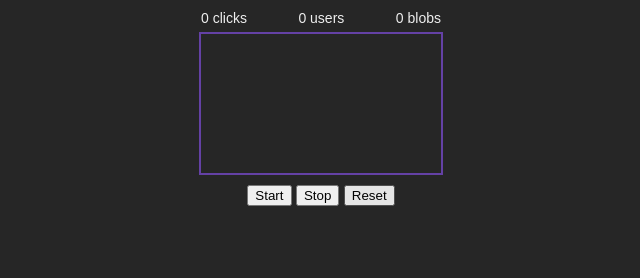
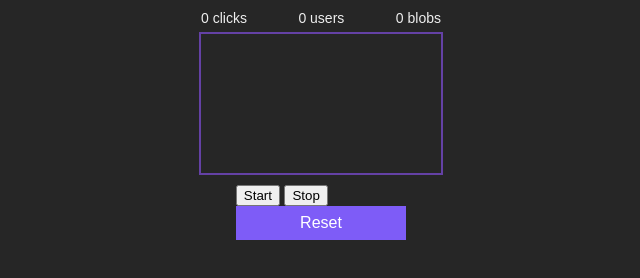
Before and after one commit to GriffinFoster06/smart-clickmap, a browser extension: page frontend/config.html in a window 1280 px wide. In both pictures the pointer is over the button "Reset". Shown: the whole page, without its empty margins (319-959 px from the left). Drawn offline with Linux system fonts and the light colour scheme; no server answers.

Commit message:
Fix reset button styles

```diff
--- a/frontend/config.css
+++ b/frontend/config.css
@@ -27,7 +27,7 @@ body {
     margin-bottom: 10px;
 }
 
-#restart {
+#reset {
     background: #6441a5;
     color: #fff;
     border: none;
@@ -38,6 +38,6 @@ body {
     cursor: pointer;
 }
 
-    #restart:hover {
+    #reset:hover {
         background: #7e5cf7;
     }
```
